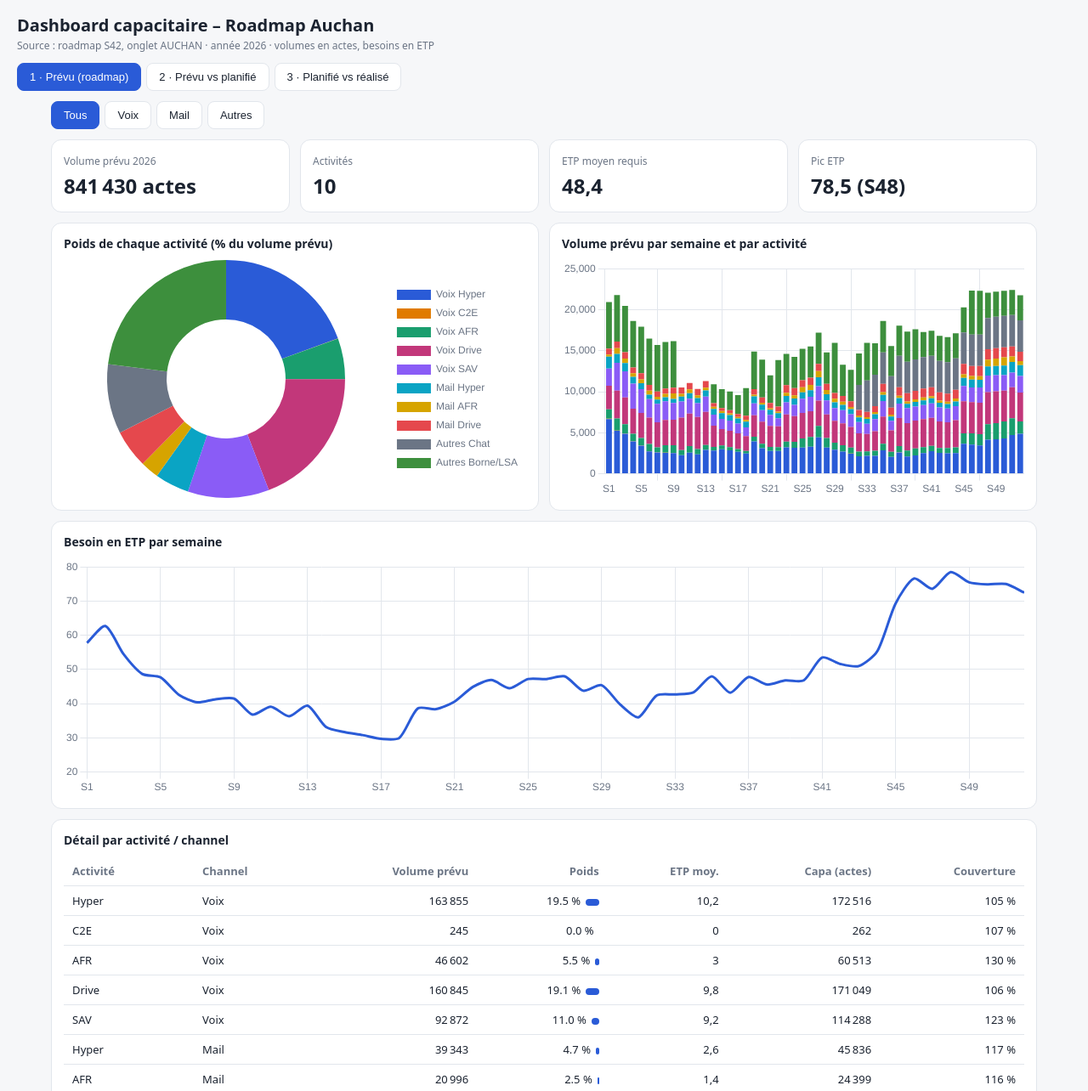
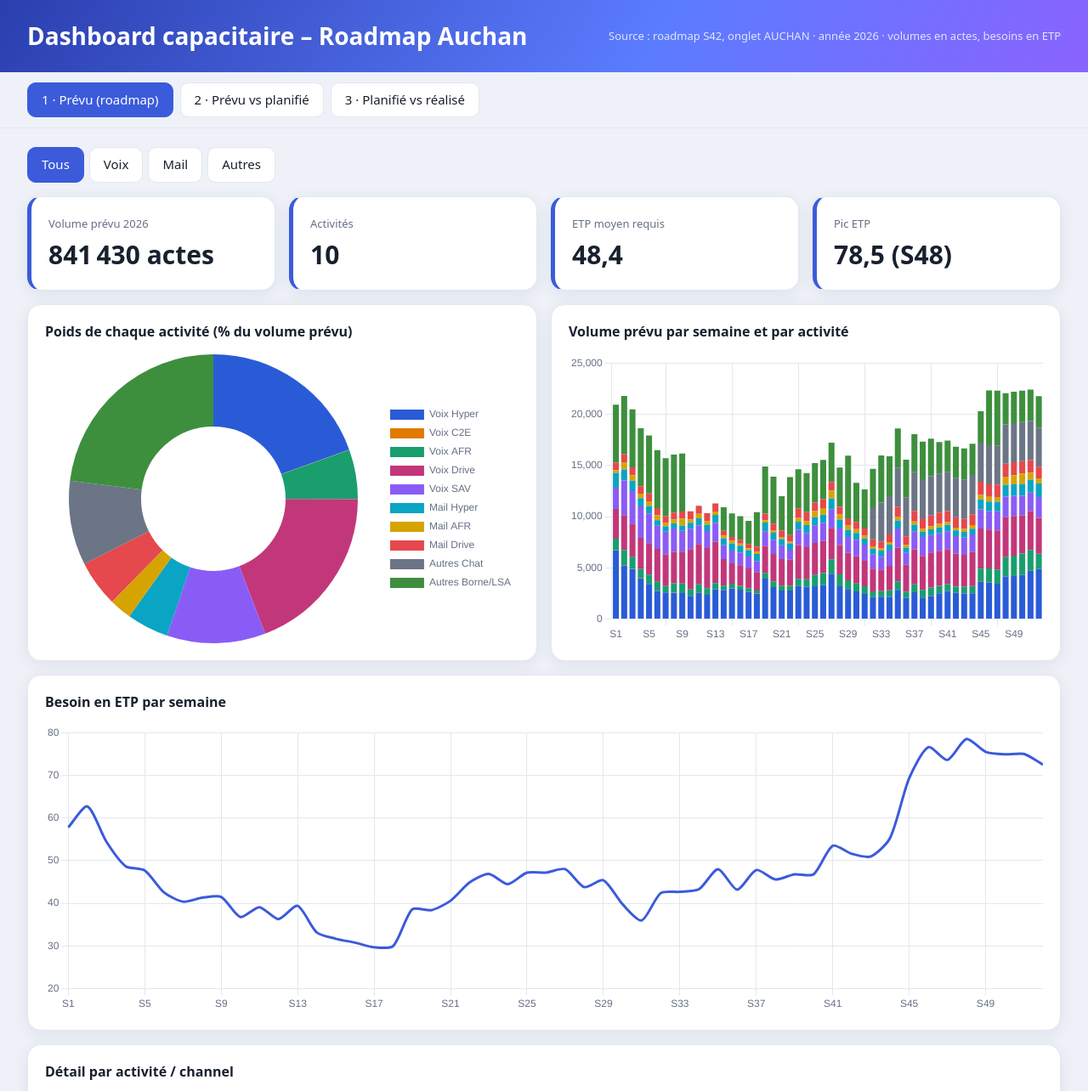
Before and after one commit to Sergio-stack10/dashboard-capacitaire, a plain HTML site: page index.html in a window 1280 px wide. Shown: the top 1284 px of the page at 85% size. Drawn offline with nearby package versions, Linux system fonts and the light colour scheme.

Commit message:
Update style.css

```diff
--- a/css/style.css
+++ b/css/style.css
@@ -1,20 +1,24 @@
-:root{color-scheme:light;--bg:#f6f7f9;--card:#fff;--tx:#1b2330;--mu:#6b7585;--bd:#e2e6ec;--ac:#2a5bd7;--ac2:#e8eefc;box-sizing:border-box;padding-top:env(safe-area-inset-top,0px);padding-bottom:env(safe-area-inset-bottom,0px)}
-@media(prefers-color-scheme:dark){:root:not([data-theme="light"]){color-scheme:dark;--bg:#12151b;--card:#1b2029;--tx:#e8ecf2;--mu:#98a2b3;--bd:#2c3340;--ac:#7aa2ff;--ac2:#22304f}}
-:root[data-theme="dark"]{color-scheme:dark;--bg:#12151b;--card:#1b2029;--tx:#e8ecf2;--mu:#98a2b3;--bd:#2c3340;--ac:#7aa2ff;--ac2:#22304f}
-*{box-sizing:border-box}html{scroll-padding-top:env(safe-area-inset-top,0px)}
-body{margin:0;background:var(--bg);color:var(--tx);font-family:system-ui,-apple-system,"Segoe UI",Roboto,sans-serif;font-size:14px}
-header{padding:16px 20px 0}h1{margin:0;font-size:20px}.sub{color:var(--mu);font-size:12px;margin-top:2px}
-nav{display:flex;gap:6px;padding:12px 20px;flex-wrap:wrap}
-nav button,.seg button{border:1px solid var(--bd);background:var(--card);color:var(--tx);padding:8px 14px;border-radius:8px;cursor:pointer;font-size:13px}
-nav button.on,.seg button.on{background:var(--ac);color:#fff;border-color:var(--ac)}
-main{padding:0 20px 24px;max-width:1200px;margin:auto}.pg{display:none}.pg.on{display:block}
-.row{display:grid;gap:12px;margin-bottom:12px}.k4{grid-template-columns:repeat(auto-fit,minmax(160px,1fr))}.g2{grid-template-columns:repeat(auto-fit,minmax(320px,1fr))}
-.card{background:var(--card);border:1px solid var(--bd);border-radius:12px;padding:14px}
-.kpi b{display:block;font-size:24px;margin-top:4px}.kpi span{color:var(--mu);font-size:12px}
-h2{font-size:14px;margin:0 0 10px}.ch{position:relative;height:280px}
-.seg{display:flex;gap:6px;margin-bottom:12px;flex-wrap:wrap}
-.tw{overflow-x:auto}table{width:100%;border-collapse:collapse;font-size:13px}
-th,td{padding:8px 10px;border-bottom:1px solid var(--bd);text-align:right;white-space:nowrap}th:first-child,td:first-child,th:nth-child(2),td:nth-child(2){text-align:left}
-th{color:var(--mu);font-weight:600}.bar{display:inline-block;height:8px;background:var(--ac);border-radius:4px;vertical-align:middle;margin-left:6px}
-.empty{border:1px dashed var(--bd);border-radius:10px;padding:10px;color:var(--mu);font-size:12px;margin-bottom:12px;background:var(--ac2)}
-.mu{color:var(--mu)}
+:root{color-scheme:light;--bg:#eef1f7;--card:#fff;--tx:#18202e;--mu:#667085;--bd:#e3e7ef;--ac:#3b5bdb;--ac2:#e9eeff;--ok:#12a36b;--ko:#e5484d;--sh:0 4px 18px rgba(30,50,110,.08)}
+@media(prefers-color-scheme:dark){:root{color-scheme:dark;--bg:#0f131a;--card:#1a202b;--tx:#e8ecf3;--mu:#9aa5b8;--bd:#2a3342;--ac:#7c98ff;--ac2:#223055;--sh:0 4px 18px rgba(0,0,0,.35)}}
+*{box-sizing:border-box}body{margin:0;background:var(--bg);color:var(--tx);font:15px/1.45 system-ui,-apple-system,"Segoe UI",Roboto,sans-serif}
+header{display:flex;justify-content:space-between;align-items:center;gap:12px;flex-wrap:wrap;padding:22px 32px;background:linear-gradient(120deg,#2b3fae,#5b7cff 60%,#8a63ff);color:#fff}
+h1{margin:0;font-size:28px}header .sub{color:#e0e6ff}.sub{color:var(--mu);font-size:13px}
+nav{position:sticky;top:0;z-index:5;display:flex;gap:8px;padding:12px 32px;flex-wrap:wrap;background:var(--bg);border-bottom:1px solid var(--bd)}
+button,select,input[type=date]{font:inherit;border:1px solid var(--bd);background:var(--card);color:var(--tx);padding:9px 16px;border-radius:10px;cursor:pointer;transition:.15s}
+button:hover{transform:translateY(-1px);box-shadow:var(--sh)}nav button.on,.seg button.on,button.pri{background:var(--ac);color:#fff;border-color:var(--ac)}
+main{padding:22px 32px 40px;max-width:1700px;margin:auto}.pg{display:none}.pg.on{display:block;animation:f .25s}@keyframes f{from{opacity:0;transform:translateY(6px)}}
+.row{display:grid;gap:16px;margin-bottom:16px}.k4{grid-template-columns:repeat(auto-fit,minmax(210px,1fr))}.g2{grid-template-columns:repeat(auto-fit,minmax(420px,1fr))}
+.card{background:var(--card);border:1px solid var(--bd);border-radius:16px;padding:20px;box-shadow:var(--sh);margin-bottom:16px}.row .card{margin:0}
+.kpi{border-left:5px solid var(--ac)}.kpi span{color:var(--mu);font-size:13px}.kpi b{display:block;font-size:30px;margin-top:4px}
+h2{font-size:16px;margin:0 0 14px}small{color:var(--mu);font-weight:400}.ch{position:relative;height:340px}.ch.tall{height:460px}
+.seg{display:inline-flex;gap:6px;margin-bottom:16px}.bar2{display:flex;gap:14px;align-items:center;flex-wrap:wrap;margin-bottom:16px}.bar2 .seg{margin:0}.bar2 label{color:var(--mu);font-size:13px;display:flex;gap:8px;align-items:center}
+.tw{overflow-x:auto}.scr{max-height:460px;overflow:auto}table{width:100%;border-collapse:collapse;font-size:14px}
+th,td{padding:10px 12px;border-bottom:1px solid var(--bd);text-align:right;white-space:nowrap}th:first-child,td:first-child{text-align:left}td:nth-child(2){text-align:left}
+th{position:sticky;top:0;background:var(--card);color:var(--mu);cursor:pointer}tr:hover td{background:var(--ac2)}
+.pill{padding:2px 10px;border-radius:99px;font-weight:600;font-size:13px}.ok{background:#d9f5e8;color:#0b7a50}.ko{background:#fde2e3;color:#b4232a}
+.bar{display:inline-block;height:8px;background:var(--ac);border-radius:4px;vertical-align:middle;margin-left:8px}
+.note{background:var(--ac2);border-radius:12px;padding:12px 16px;color:var(--mu);font-size:13px;margin-bottom:16px}.mu{color:var(--mu)}
+dialog{border:none;border-radius:18px;padding:26px;width:min(560px,92vw);background:var(--card);color:var(--tx);box-shadow:0 20px 60px rgba(0,0,0,.4)}dialog::backdrop{background:rgba(10,15,30,.55)}
+.drop{display:block;margin-top:14px;padding:14px;border:2px dashed var(--bd);border-radius:12px;font-size:14px}.drop input{display:block;margin-top:8px}
+.st{font-size:13px;min-height:18px;margin:6px 0}.st.ok{background:none;color:var(--ok)}.st.ko{background:none;color:var(--ko)}.hbtn{display:flex;gap:10px;flex-wrap:wrap;margin-top:14px}
+@media(max-width:700px){header,nav,main{padding-left:14px;padding-right:14px}.g2{grid-template-columns:1fr}}
```
